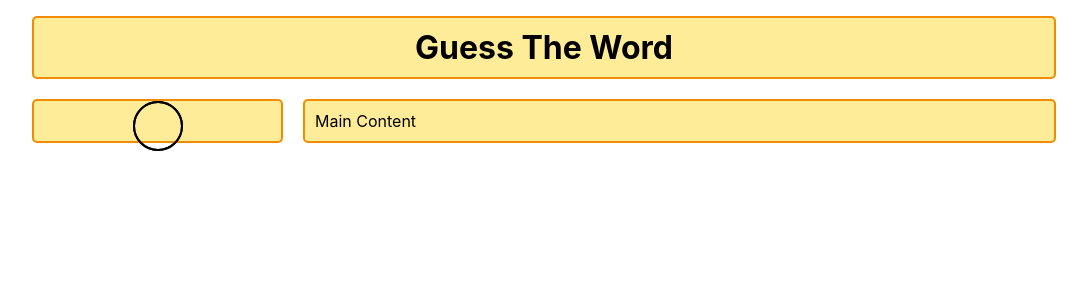
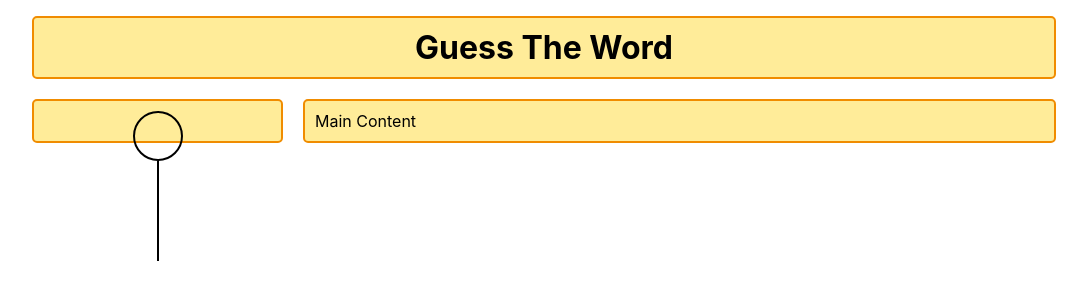
Before and after one commit to luvagu/guess-the-word, a React (Create React App) app: page / in a window 1280 px wide. Shown: the top 300 px of the page, without its empty margins (96-1183 px from the left). Built offline with nearby package versions, Linux system fonts and the light colour scheme.

Commit message:
completed neck, torso

```diff
--- a/src/App.jsx
+++ b/src/App.jsx
@@ -6,7 +6,9 @@ function App() {
 			<header>
 				<h1>Guess The Word</h1>
 			</header>
-			<Body />
+			<aside>
+        <Body />
+      </aside>
 			<article>Main Content</article>
 		</div>
 	)
--- a/src/components/Body.jsx
+++ b/src/components/Body.jsx
@@ -1,12 +1,14 @@
 import Head from './Head'
-import Neck from './Head'
+import Neck from './Neck'
+import Torso from './Torso'
 
 function Body() {
 	return (
-		<aside>
+		<div className="body-container">
 			<Head />
 			<Neck />
-		</aside>
+			<Torso />
+		</div>
 	)
 }
 
--- a/src/components/Neck.jsx
+++ b/src/components/Neck.jsx
@@ -0,0 +1,5 @@
+function Neck() {
+	return <div className='neck' />
+}
+
+export default Neck
--- a/src/components/Torso.jsx
+++ b/src/components/Torso.jsx
@@ -0,0 +1,5 @@
+function Torso() {
+	return <div className='torso' />
+}
+
+export default Torso
--- a/src/index.css
+++ b/src/index.css
@@ -30,8 +30,8 @@ body {
 	.wrapper {
 		grid-template-columns: 1fr 3fr;
 		grid-template-areas:
-      "header  header"
-      "sidebar content";
+			'header  header'
+			'sidebar content';
 	}
 }
 
@@ -53,20 +53,49 @@ header > h1 {
 
 aside {
 	grid-area: sidebar;
-  position: relative;
 }
 
 article {
 	grid-area: content;
 }
 
+.body-container {
+	position: relative;
+}
+
 .head {
 	position: absolute;
 	top: 0;
 	left: 50%;
-  transform: translateX(-50%) ;
+	transform: translateX(-50%);
 	width: 50px;
 	height: 50px;
 	border: 2px solid black;
 	border-radius: 50%;
 }
+
+.neck {
+	position: absolute;
+	top: 50px;
+	left: 50%;
+	transform: translateX(-50%);
+	width: 1px;
+	height: 25px;
+	border-left: 2px solid black;
+}
+
+.left-arm {
+}
+
+.right-arm {
+}
+
+.torso {
+	position: absolute;
+	top: 75px;
+	left: 50%;
+	transform: translateX(-50%);
+	width: 1px;
+	height: 75px;
+	border-left: 2px solid black;
+}
```
Lines whose indentation alone changed are shown as unchanged.
